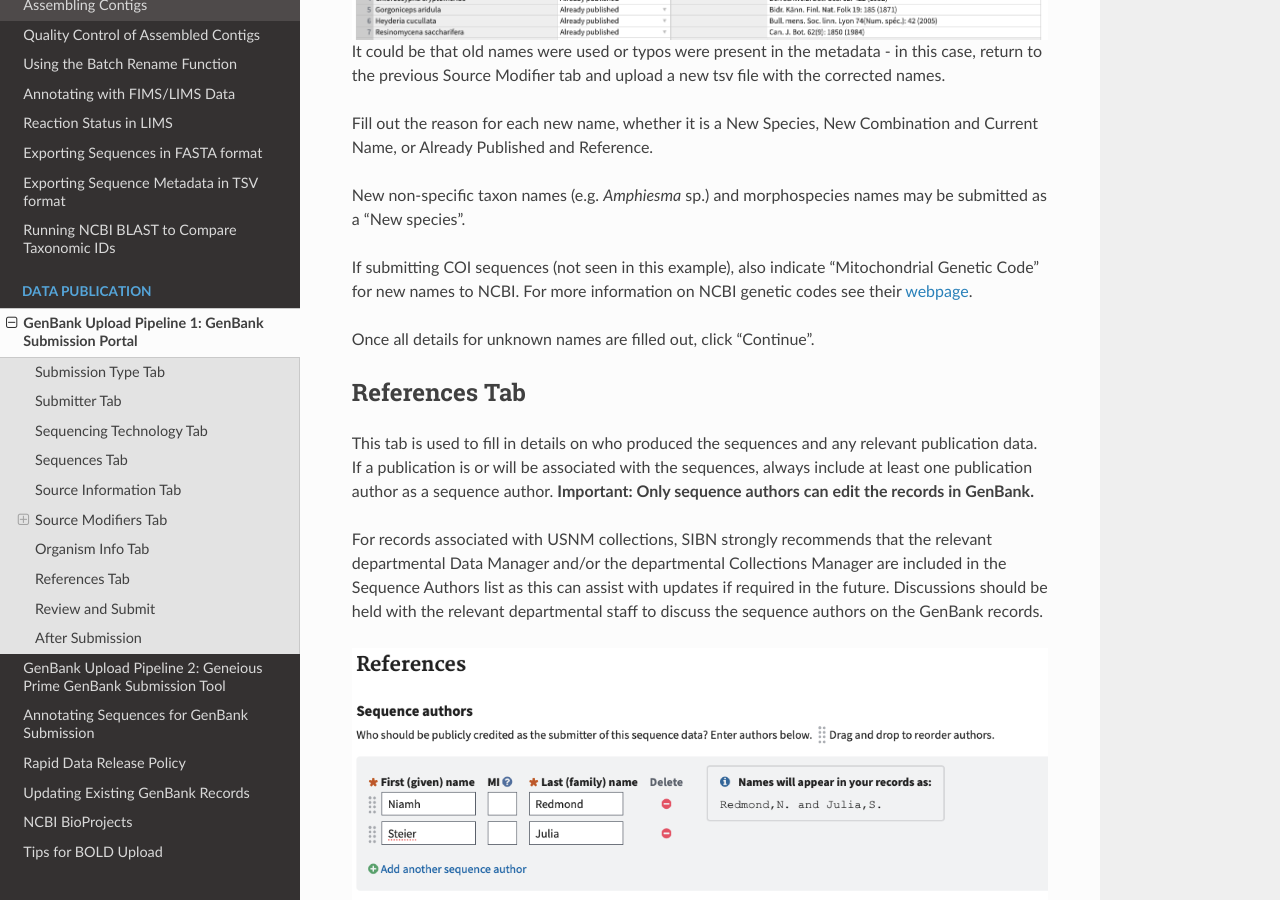
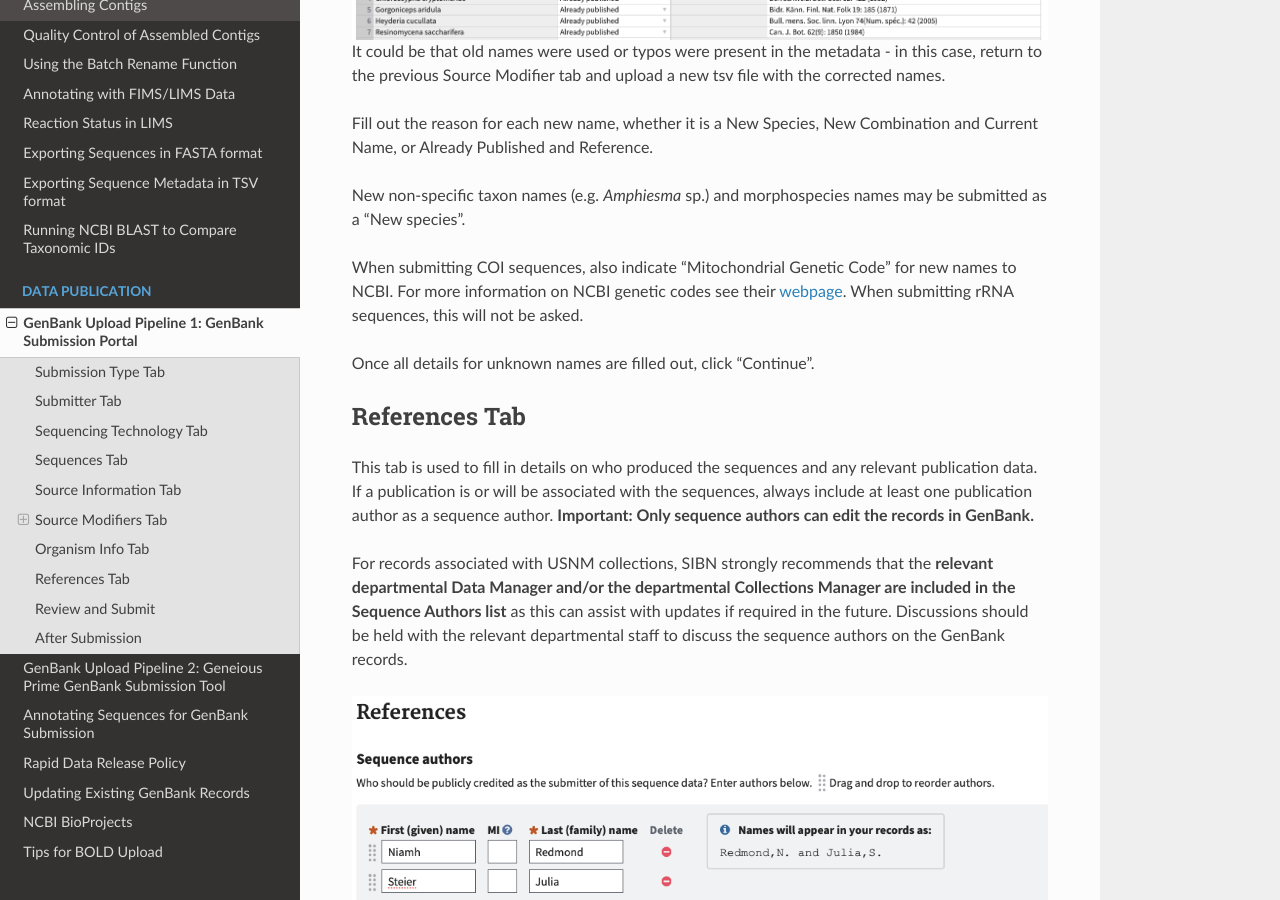
Before and after one commit to SIBarcodeNetwork/ReadtheDocsMaster, a Sphinx documentation site: the page built from Docs/gb_upload_sub_portal.rst, in a window 1280 px wide and 900 px high, scrolled down 8581 px. Built offline with Sphinx 7.4.7 and the Read the Docs theme 3.1.0, drawn with Linux system fonts in a browser that asks for light colours; some of the changed text lies outside the part shown.

Commit message:
Update gb_upload_sub_portal.rst
updated text to match new photos example with COI submission instead of ITS.

```diff
--- a/Docs/gb_upload_sub_portal.rst
+++ b/Docs/gb_upload_sub_portal.rst
@@ -185,7 +185,7 @@ Fill out the reason for each new name, whether it is a New Species, New Combinat
 
 New non-specific taxon names (e.g. *Amphiesma* sp.) and morphospecies names may be submitted as a “New species”.
 
-If submitting COI sequences (not seen in this example), also indicate “Mitochondrial Genetic Code” for new names to NCBI. For more information on NCBI genetic codes see their `webpage <https://www.ncbi.nlm.nih.gov/Taxonomy/Utils/wprintgc.cgi>`_.
+When submitting COI sequences, also indicate “Mitochondrial Genetic Code” for new names to NCBI. For more information on NCBI genetic codes see their `webpage <https://www.ncbi.nlm.nih.gov/Taxonomy/Utils/wprintgc.cgi>`_. When submitting rRNA sequences, this will not be asked.
 
 Once all details for unknown names are filled out, click “Continue”.
 
@@ -195,7 +195,7 @@ References Tab
 
 This tab is used to fill in details on who produced the sequences and any relevant publication data. If a publication is or will be associated with the sequences, always include at least one publication author as a sequence author. **Important: Only sequence authors can edit the records in GenBank.**
 
-For records associated with USNM collections, SIBN strongly recommends that the relevant departmental Data Manager and/or the departmental Collections Manager are included in the Sequence Authors list as this can assist with updates if required in the future. Discussions should be held with the relevant departmental staff to discuss the sequence authors on the GenBank records.
+For records associated with USNM collections, SIBN strongly recommends that the **relevant departmental Data Manager and/or the departmental Collections Manager are included in the Sequence Authors list** as this can assist with updates if required in the future. Discussions should be held with the relevant departmental staff to discuss the sequence authors on the GenBank records.
 
 .. figure:: /images/gb_subportal_references.png
  :align: center
```
Also changed, not shown: other parts of Docs/gb_upload_sub_portal.rst (+1 -1 lines).
